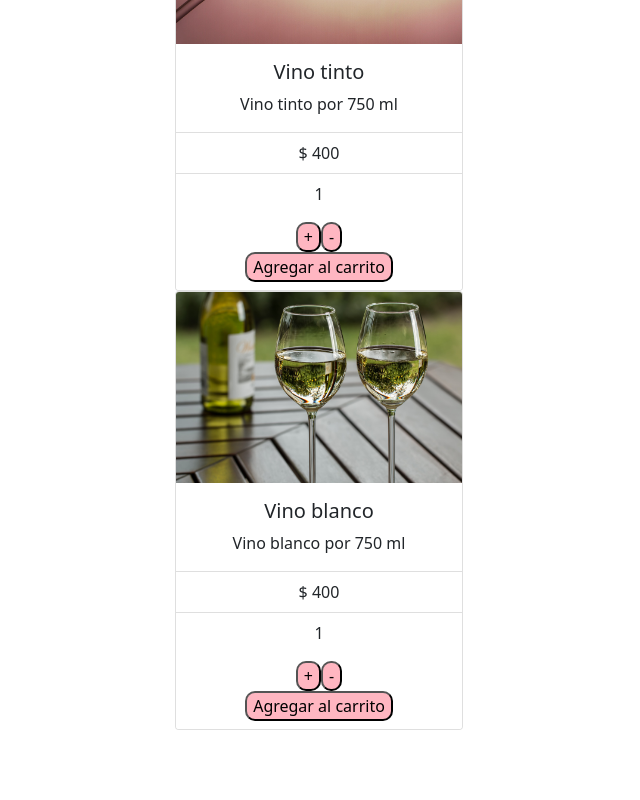
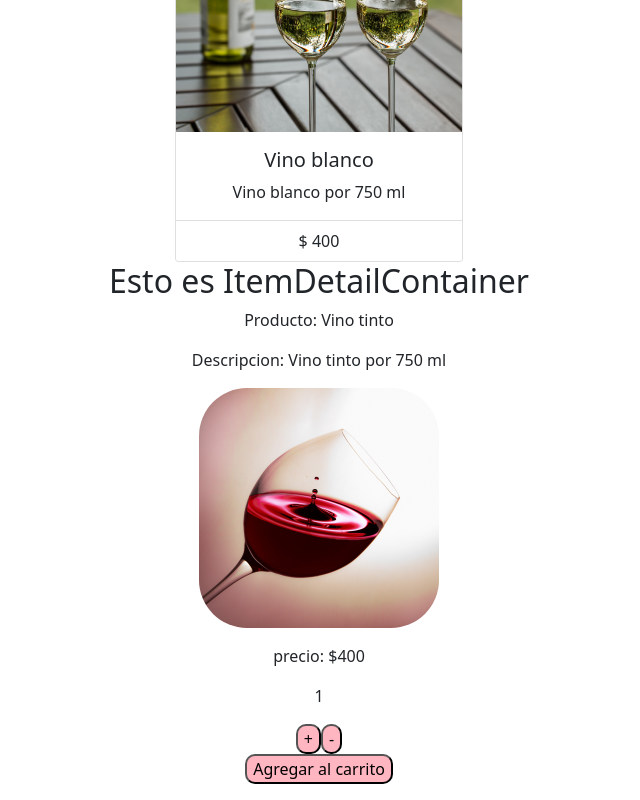
Before and after one commit to Janfisdel/fisdel-ecommerce, a React (Create React App) app: page / in a window 1280 px wide. Shown: the part 1709-2509 px from the top of the page, without its empty margins (321-961 px from the left). Before the commit the page ends 2439 px from the top, so only its background shows below. Built offline with nearby package versions, Linux system fonts and the light colour scheme.

Commit message:
creacion de ItemDetailContainer e ItemDetail

```diff
--- a/src/App.js
+++ b/src/App.js
@@ -1,5 +1,6 @@
 
 import './App.css';
+import ItemDetailContainer from './components/ItemDetailContainer/ItemDetailContainer';
 import ItemListContainer from './components/ItemListContainer/ItemListContainer';
 import NavBar from "./components/NavBar/NavBar";
 
@@ -9,6 +10,7 @@ function App() {
 
        <NavBar/>
        <ItemListContainer greeting='Al aire! Bienvenidos a nuestra tienda '/>
+       <ItemDetailContainer />
 
      </div>
 
--- a/src/components/Item/Item.js
+++ b/src/components/Item/Item.js
@@ -2,7 +2,6 @@ import React from 'react'
 import Card from 'react-bootstrap/Card'
 import ListGroup from 'react-bootstrap/ListGroup'
 import ListGroupItem from 'react-bootstrap/ListGroupItem'
-import ItemCount from '../ItemCount/ItemCount'
 
 function Item({prod}) {
     return (
@@ -16,7 +15,6 @@ function Item({prod}) {
                                                              </Card.Body>
                                                             <ListGroup className="list-group-flush">
                                                                 <ListGroupItem>$ {prod.precio}</ListGroupItem>
-                                                                <ListGroupItem> <ItemCount  stock ={10} initial={1} /></ListGroupItem>
 
                                                             </ListGroup>
 
--- a/src/components/ItemCount/ItemCount.js
+++ b/src/components/ItemCount/ItemCount.js
@@ -15,10 +15,11 @@ function ItemCount({stock, initial}) {
     }
 
 
-    const onAdd =()=>{
-        alert("se agregaron " + value + " productos al carrito")
+    const onAdd = () => {
+        const message = `Agregaste ${value} producto`;
+        value === 1 ? alert(message) : alert(`${message}s`);
         setValue(initial)
-    }
+      };
 
     return (
         <div>
--- /dev/null
+++ b/src/components/ItemDetail/ItemDetail.css
@@ -0,0 +1,5 @@
+.imgDetail {
+    width:15rem;
+    height: 15rem;
+    border-radius: 3rem;
+}
--- /dev/null
+++ b/src/components/ItemDetail/ItemDetail.js
@@ -0,0 +1,23 @@
+import React from 'react';
+import './ItemDetail.css';
+import ItemCount from '../ItemCount/ItemCount'
+
+function ItemDetail({item}) {
+
+
+    return (
+        <div className='divDetail' key={item.id}>
+            <p> Producto: {item.nombre}</p>
+            <p> Descripcion: {item.descripcion}</p>
+            <p>
+                 <img className='imgDetail' src={item.img} alt={item.alt} />
+            </p>
+            <p>precio: ${item.precio}</p>
+             <p> <ItemCount  stock ={10} initial={1} />
+            </p>
+
+        </div>
+    )
+}
+
+export default ItemDetail
--- /dev/null
+++ b/src/components/ItemDetailContainer/ItemDetailContainer.js
@@ -0,0 +1,32 @@
+import React from 'react'
+import { useState, useEffect } from 'react'
+import getFetch from '../../helpers/getFetch'
+import ItemDetail from '../ItemDetail/ItemDetail'
+
+
+function ItemDetailContainer() {
+    const [item, setItem] = useState([])
+    const [loading, setLoading] = useState(true)
+
+
+
+    useEffect(()=>{
+        getFetch
+        .then(resp =>setItem(resp.find((prod)=>prod.id===3)))
+        .catch(err =>console.log(err))
+        .finally(()=>setLoading(false))
+
+    },[])
+
+
+    return (
+        <div>
+            <h2>Esto es ItemDetailContainer</h2>
+            {loading ? <h3>En espera de ItemDetail...</h3>
+            :  <ItemDetail item={item}/>}
+
+        </div>
+    )
+}
+
+export default ItemDetailContainer
--- a/src/helpers/getFetch.js
+++ b/src/helpers/getFetch.js
@@ -3,10 +3,10 @@ import redWine from '../IMG/products/redWine.jpg'
 import whiteWine from '../IMG/products/whiteWine.jpg'
 
 const productos = [
-    {id:1, nombre:"Honey", descripcion:"Cerveza Honey por 750ml", categoria: "cerveza", precio: 200, img:beer},
-    {id:2, nombre:"IPA", descripcion:"Cerveza IPA por 750ml", categoria: "cerveza", precio: 200, img:beer},
-    {id:3, nombre:"Vino tinto", descripcion:"Vino tinto por 750 ml", categoria: "vino", precio: 400, img:redWine},
-    {id:4, nombre:"Vino blanco", descripcion:"Vino blanco por 750 ml",  categoria: "vino", precio: 400, img:whiteWine}
+    {id:1, nombre:"Honey", descripcion:"Cerveza Honey por 750ml", categoria: "cerveza", precio: 200, img:beer, alt:"cerveza Honey"},
+    {id:2, nombre:"IPA", descripcion:"Cerveza IPA por 750ml", categoria: "cerveza", precio: 200, img:beer, alt:"cerveza IPA"},
+    {id:3, nombre:"Vino tinto", descripcion:"Vino tinto por 750 ml", categoria: "vino", precio: 400, img:redWine, alt:"vino tinto"},
+    {id:4, nombre:"Vino blanco", descripcion:"Vino blanco por 750 ml",  categoria: "vino", precio: 400, img:whiteWine, alt:"vino blanco"}
 ]
 
  const getFetch = new Promise((resolve)=>{
```
